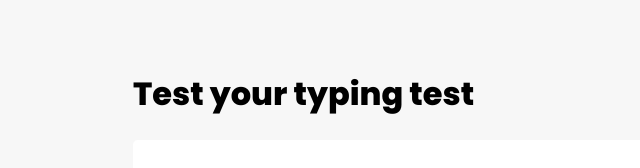
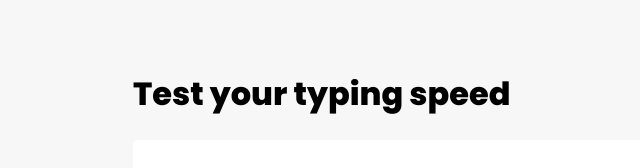
Before and after one commit to fredericVannier/typingSpeedGame, a React (Create React App) app: page / in a window 1280 px wide. Shown: the part 186-354 px from the top of the page, without its empty margins (157-797 px from the left). Built offline with nearby package versions, Linux system fonts and the light colour scheme.

Commit message:
logic for wpm

```diff
--- a/src/App.tsx
+++ b/src/App.tsx
@@ -6,7 +6,10 @@ interface State {
   typeTest: string;
   words: Array<string>;
   enteredText: string;
-  score: number
+  score: number;
+  started: boolean;
+  startTime: Date | null;
+  wordsPerMinute: number | null;
 }
 
 class App extends Component {
@@ -14,31 +17,58 @@ class App extends Component {
     typeTest: "This is the sentence to type",
     words: [],
     enteredText: "",
-    score: 0
+    score: 0,
+    started: false,
+    startTime: null,
+    wordsPerMinute: null,
   };
 
   componentDidMount() {
     this.setState({ words: this.state.typeTest.split(" ") });
   }
 
+  wordsPerMinute = (charsTyped: number, millis: number): number =>
+    Math.floor(charsTyped / 5 / (millis / 60000));
+
+  checkFinished = (): void => {
+    if (!this.state.words.length) {
+      if (this.state.startTime) {
+        const timeMillis: number =
+          new Date().getTime() - this.state.startTime.getTime();
+        const wpm = this.wordsPerMinute(this.state.typeTest.length, timeMillis);
+        this.setState({ wordsPerMinute: wpm });
+      }
+    }
+  };
+
   onWordChange = (e: ChangeEvent<HTMLInputElement>): void => {
+    if (!this.state.started) {
+      this.setState({ started: true, startTime: new Date() });
+    }
     console.log(e.currentTarget.value);
-    let enteredText = e.currentTarget.value
-    this.setState({ enteredText })
+    let enteredText = e.currentTarget.value;
+    this.setState({ enteredText });
 
     if (enteredText === this.state.words[0]) {
-      this.setState({ score: this.state.score +1})
-      this.setState({ enteredText: "" })
+      this.setState({ score: this.state.score + 1 });
+      this.setState({ enteredText: "" });
+      this.setState({ words: this.state.words.slice(1) }, (): void =>
+        this.checkFinished()
+      );
     }
   };
 
   render() {
     return (
       <div className="App">
-        <h1>Test your typing test</h1>
+        <h1>
+          {this.state.wordsPerMinute
+            ? `${this.state.wordsPerMinute} WPM`
+            : "Test your typing speed"}
+        </h1>
         <div className="timer">0</div>
         <div className="container">
-            <h3>Type the following</h3>
+          <h3>Type the following</h3>
           <div className="quote-display" id="quote-display">
             <h6>{this.state.typeTest}</h6>
           </div>
```
